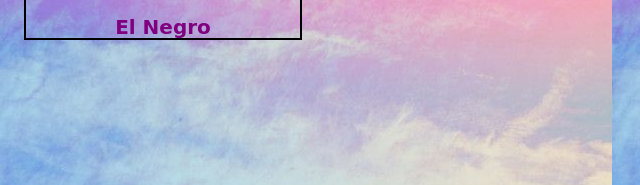
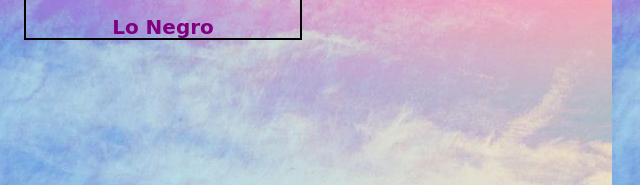
Before and after one commit to IreneLarios2005/Red-Social, a plain HTML site: page g.html in a window 1280 px wide. Shown: the part 1022-1207 px from the top of the page, 640-1280 px from the left. Drawn offline with Linux system fonts and the light colour scheme.

Commit message:
Update g.html

```diff
--- a/g.html
+++ b/g.html
@@ -30,7 +30,7 @@
                     <div class="caja2">
                                 <th><b><h4><center><img src="i/f8.jpg" width="220" height="150"><br><br><div class="l">Los Gatos</div></div>
                     <div class="caja2">
-                                <th><b><h4><center><img src="i/f9.jpg" width="220" height="150"><br><br><div class="l">El Negro</div></div>
+                                <th><b><h4><center><img src="i/f9.jpg" width="220" height="150"><br><br><div class="l">Lo Negro</div></div>
                     <div class="caja2">
                                 <th><b><h4><center><img src="i/f1.jpg" width="220" height="150"><br><br><div class="l">El Futbol</div></div>
                     <div class="caja2">
```
